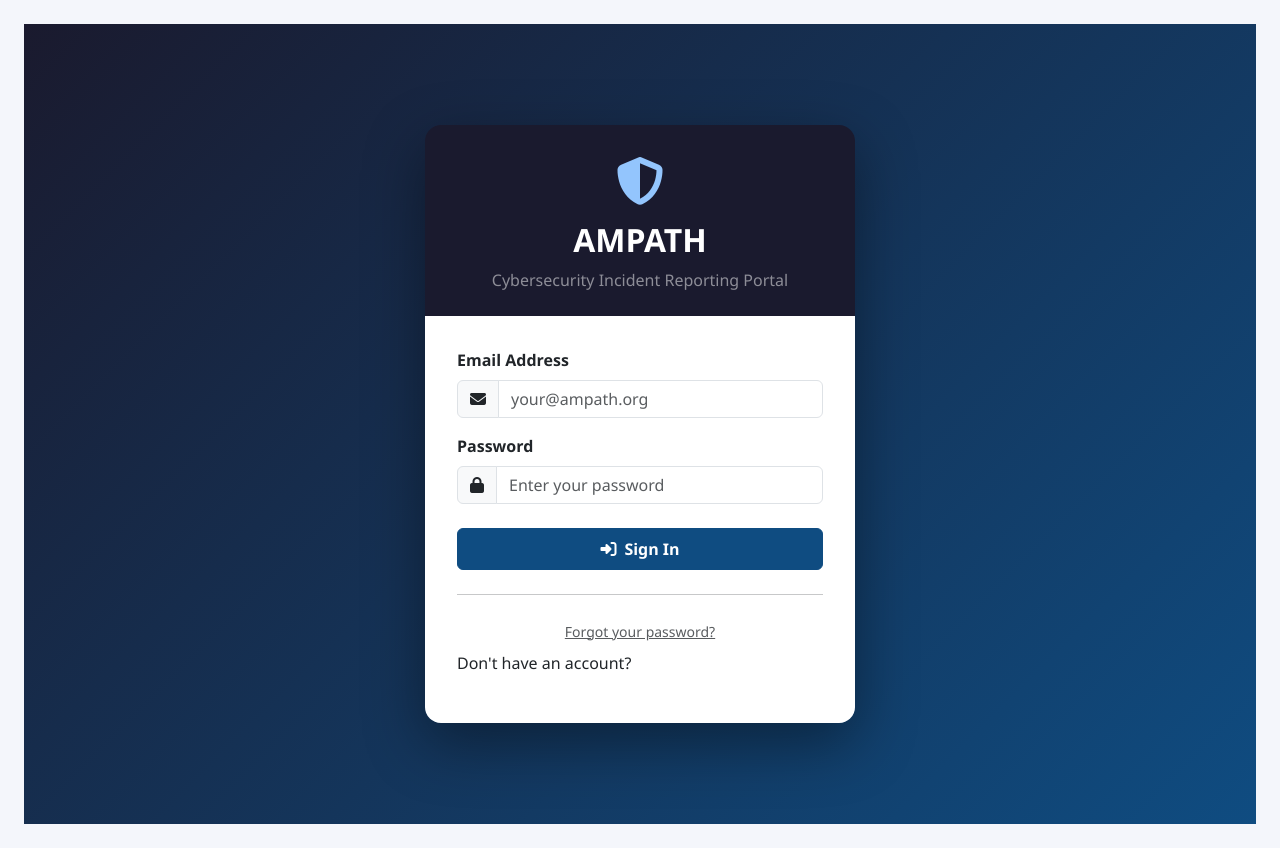
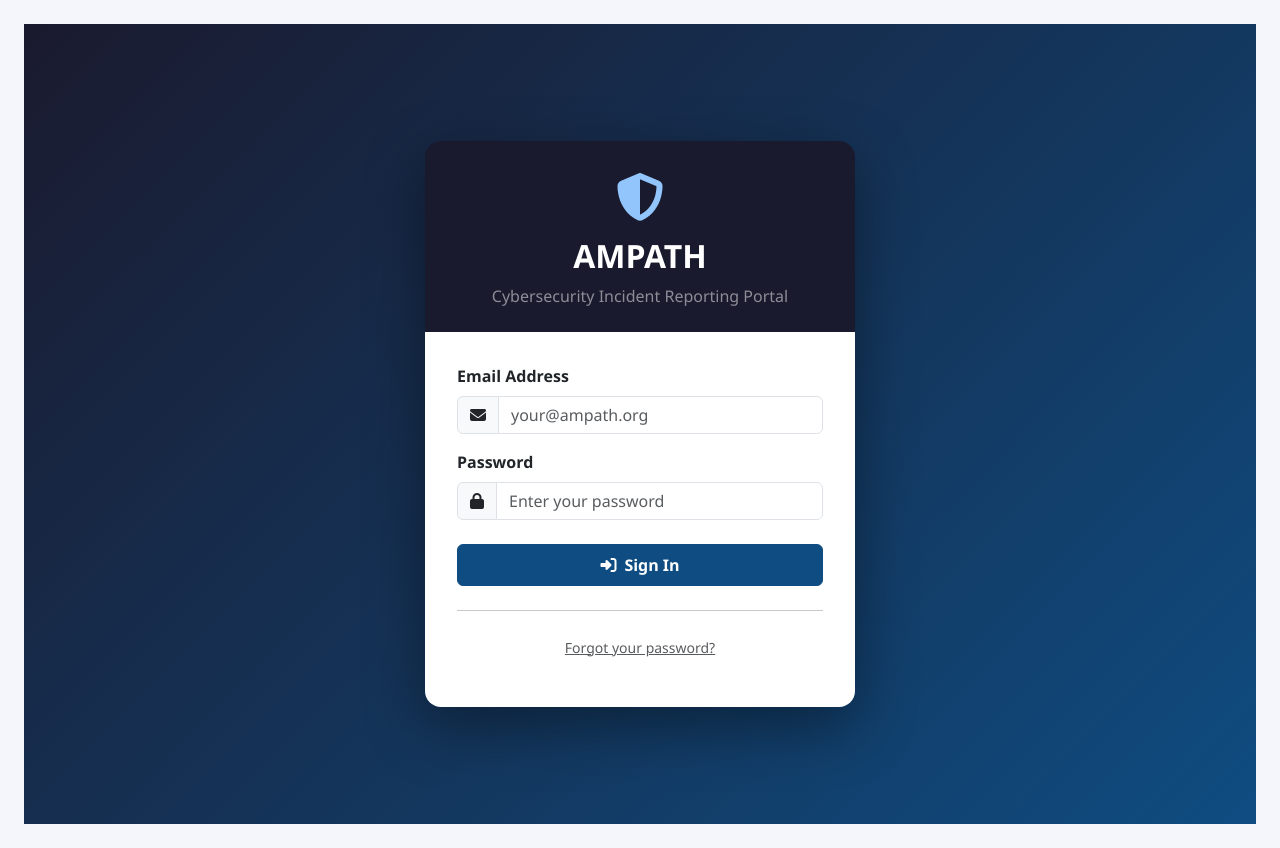
Before and after one commit to njorogedunnant-rgb/ampath-incident-portal, a Flask app: page /login in a window 1280 px wide. Run offline with Flask 3, Linux system fonts and the light colour scheme; some libraries are stand-ins or nearby versions.

Commit message:
Remove dont have an account text from login page

```diff
--- a/templates/login.html
+++ b/templates/login.html
@@ -34,7 +34,6 @@
 <p class="text-center mb-2">
   <a href="{{ url_for('forgot_password') }}" class="text-muted small">Forgot your password?</a>
 </p>
-        Don't have an account?
       </p>
     </div>
   </div>
```
